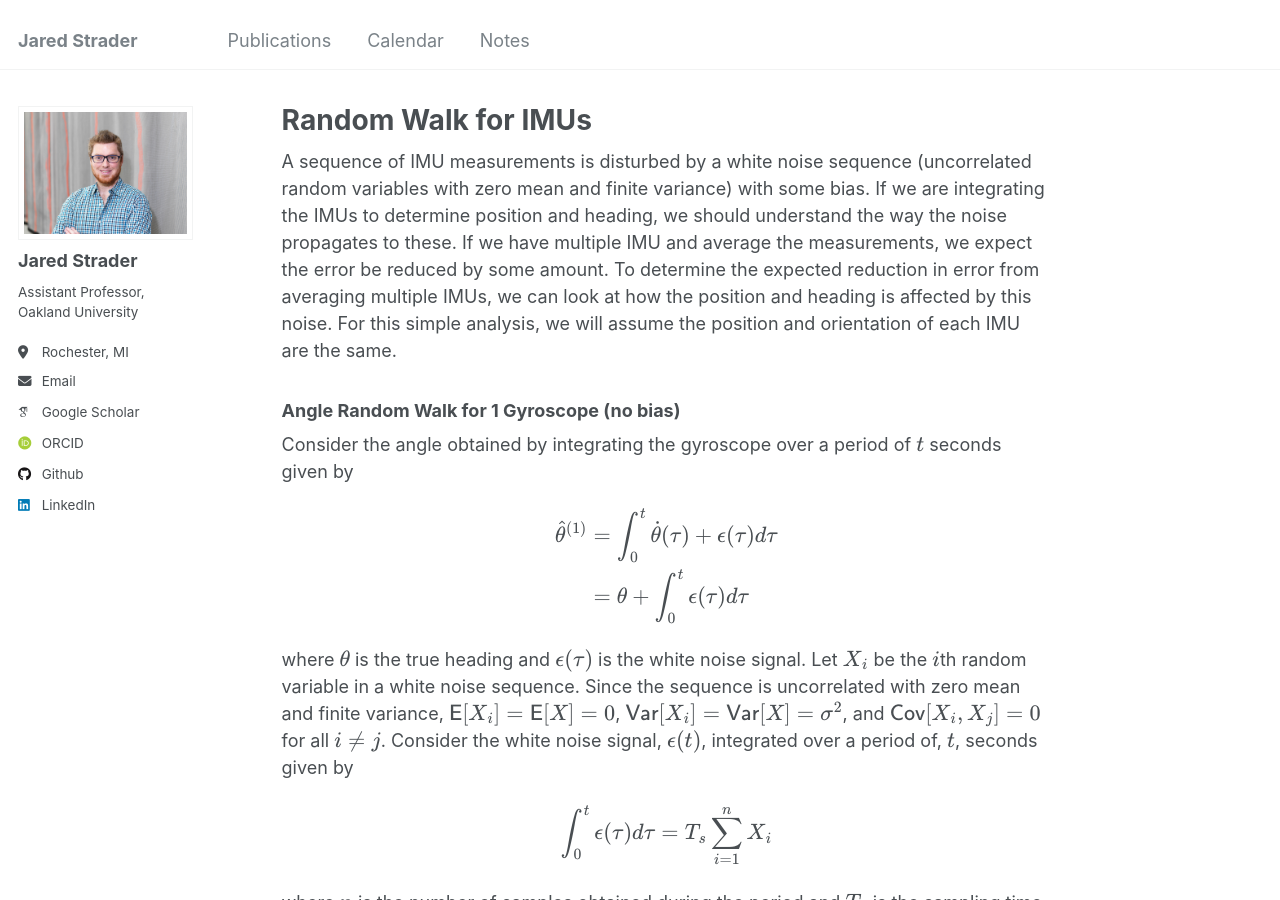
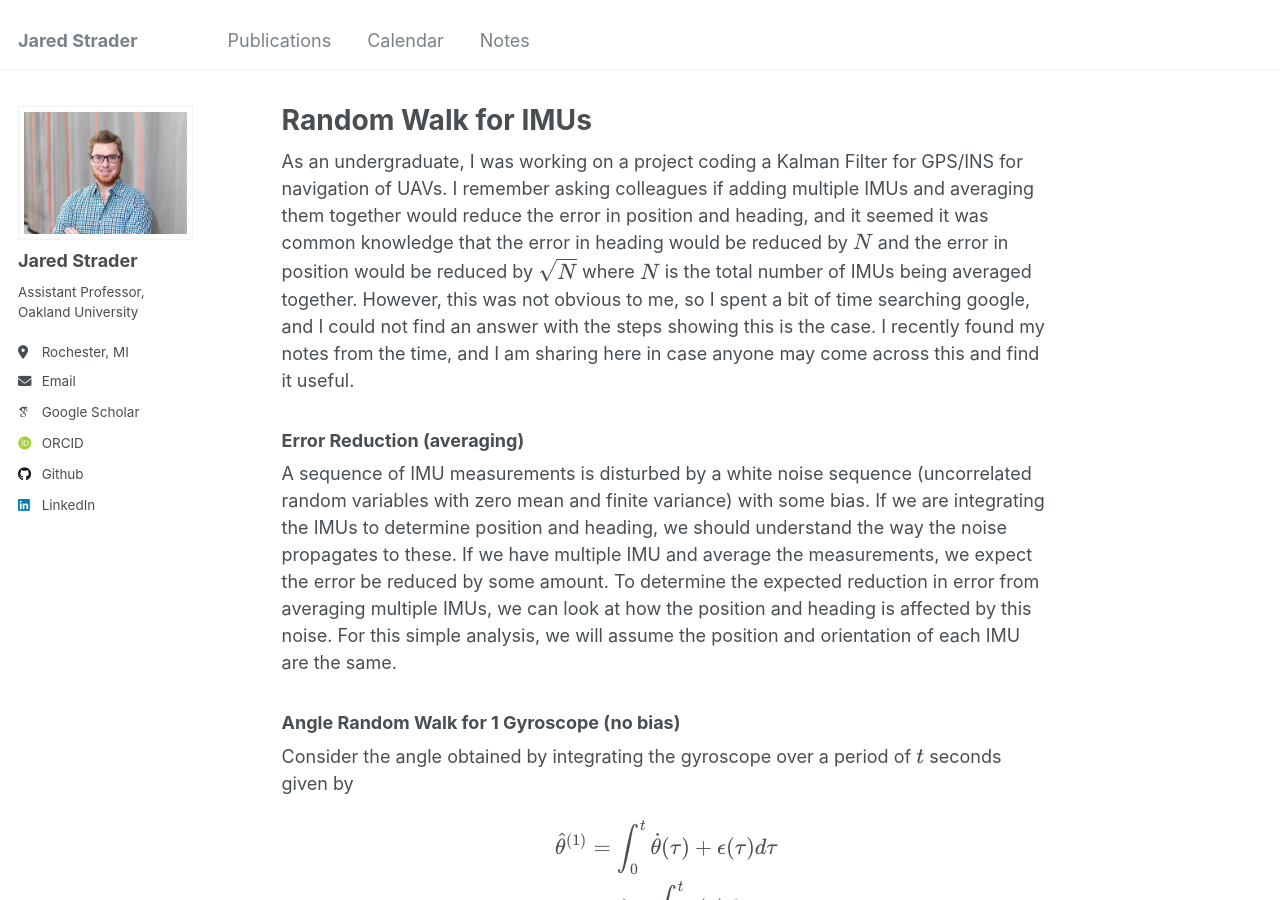
Before and after one commit to jaredstrader/jaredstrader.github.io, a Jekyll site: the page built from _pages/random-walk.md, in a window 1280 px wide and 900 px high. Built offline with Jekyll 4.4.1, drawn with Linux system fonts in a browser that asks for light colours; some web fonts are replaced.

Commit message:
add random walk

```diff
--- a/_pages/random-walk.md
+++ b/_pages/random-walk.md
@@ -3,6 +3,10 @@ permalink: /notes/random-walk/
 title: "Random Walk for IMUs"
 author_profile: true
 ---
+
+As an undergraduate, I was working on a project coding a Kalman Filter for GPS/INS for navigation of UAVs. I remember asking colleagues if adding multiple IMUs and averaging them together would reduce the error in position and heading, and it seemed it was common knowledge that the error in heading would be reduced by $$N$$ and the error in position would be reduced by $$\sqrt{N}$$ where $$N$$ is the total number of IMUs being averaged together. However, this was not obvious to me, so I spent a bit of time searching google, and I could not find an answer with the steps showing this is the case. I recently found my notes from the time, and I am sharing here in case anyone may come across this and find it useful.
+
+### Error Reduction (averaging)
 
 A sequence of IMU measurements is disturbed by a white noise sequence (uncorrelated random variables with zero mean and finite variance) with some bias. If we are integrating the IMUs to determine position and heading, we should understand the way the noise propagates to these.
 If we have multiple IMU and average the measurements, we expect the error be reduced by some amount. To determine the expected reduction in error from averaging multiple IMUs, we can look at how the position and heading is affected by this noise. For this simple analysis, we will assume the position and orientation of each IMU are the same.
```
